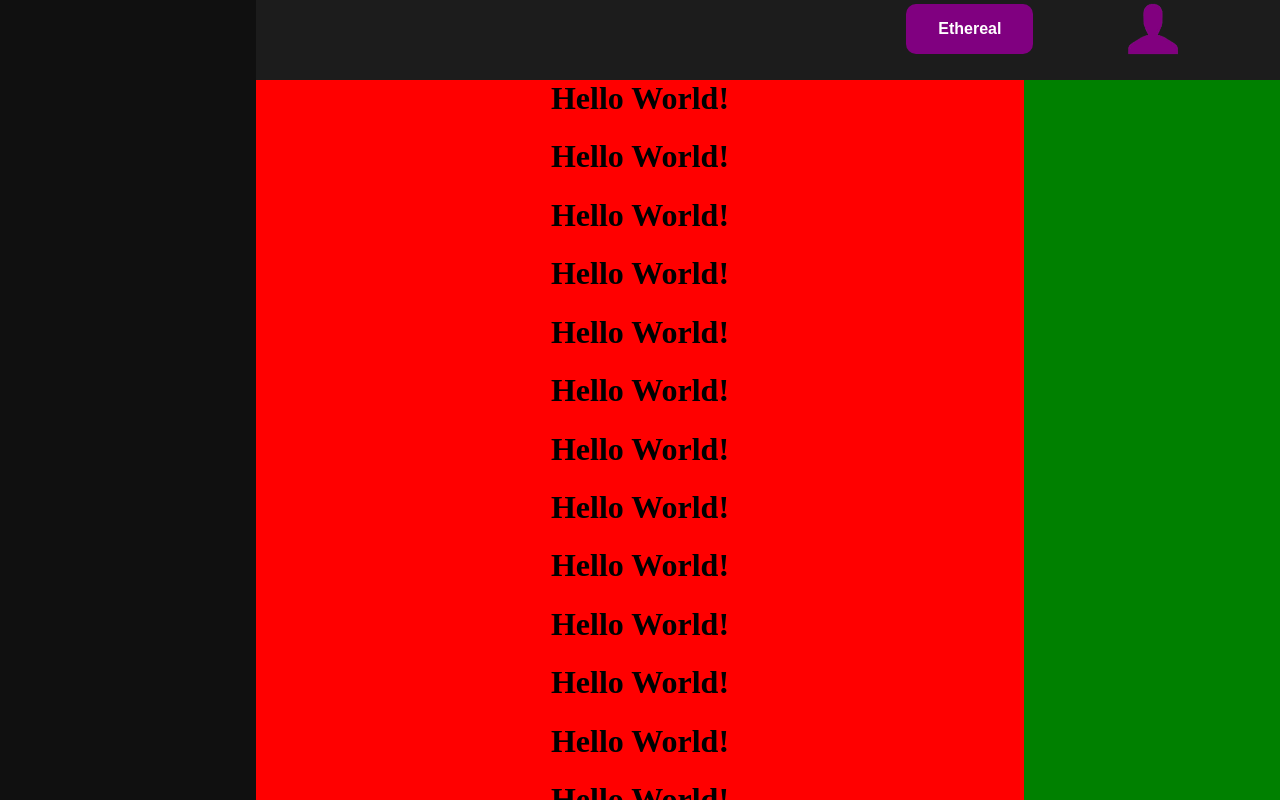
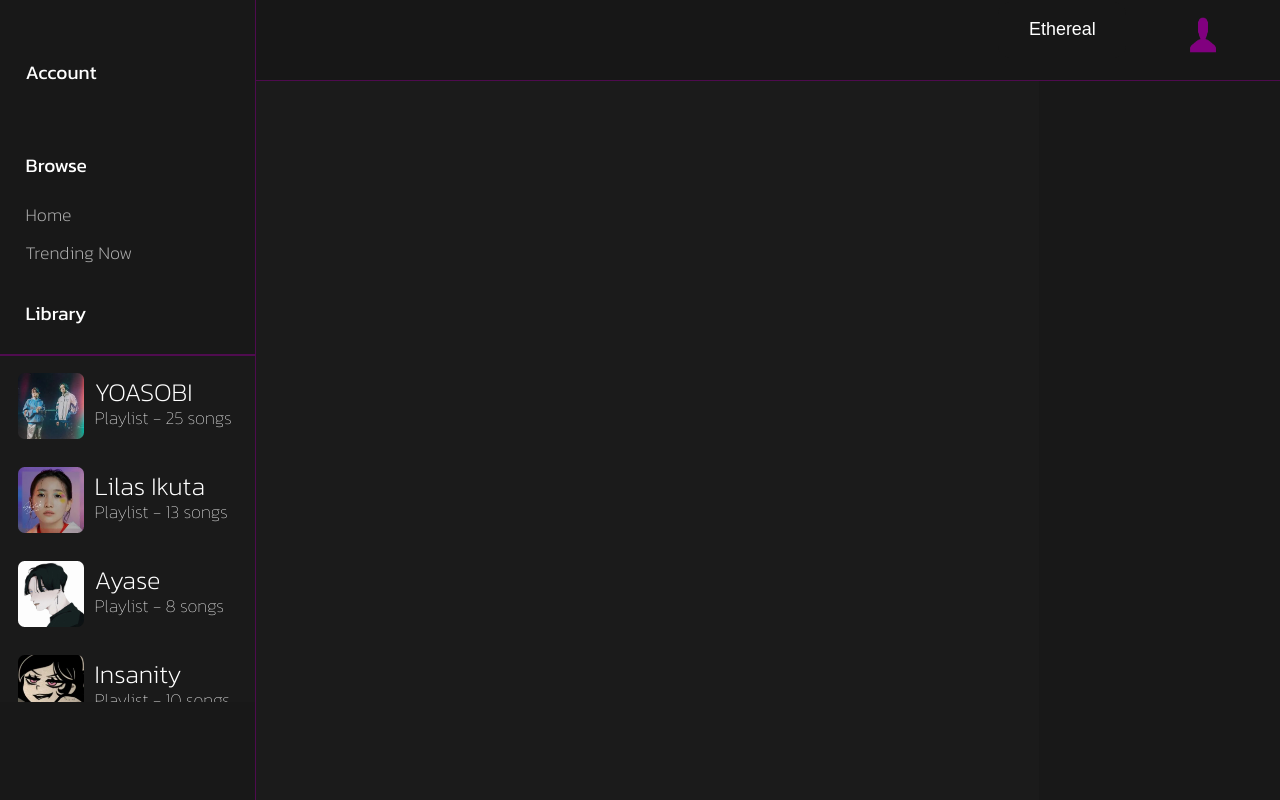
Before and after one commit to ThisIs-RJP/Astral, a Django app: page / in a window 1280 px wide. Run offline with Django 5.2, Linux system fonts and the light colour scheme.

Commit message:
Finished sidebar

```diff
--- a/static/css/css.css
+++ b/static/css/css.css
@@ -1,20 +1,29 @@
+/* ######################################### DEFAULT SETTINGS  */
 html {
     background-color: black;
+    font-family: "Kanit", sans-serif;
+    font-weight: 200;
+    font-style: normal;
 }
 
 body {
     margin: 0;
 }
 
-h1 {
+/* h1 {
     color: white;
-}
+    font-size: 1vw;
+} */
+/* ######################################### DEFAULT SETTINGS  */
+
+/* ######################################### Box Dividers  */
 
 .libraryBlock {
-    background-color: rgb(16, 16, 16);
+    background-color: rgb(24, 24, 24);
     /* background-color: red;  */
     /* For testing */
     width: 20vw;
+    border-right: 1px solid rgba(128, 0, 128, 0.521);
     height: 100vh;
 }
 
@@ -24,61 +33,179 @@ h1 {
     background-color: black;
 }
 
+/* ######################################### Box Dividers  */
+
+/* ######################################### 1st Box Dividers */
+
+.libraryTitle {
+    font-size: 1.5vw;
+    font-weight: 400;
+}
+
+.browse {
+    color: white;
+    font-size: 2vw;
+    margin-top: 10vh;
+    font-weight: 100;
+    margin-left: 1vw;
+    margin-right: 1vw;
+    padding: 1vw;
+    /* border: 2px solid rgba(128, 0, 128, 0.315); */
+    border-radius: 1vw;
+}
+
+.browse a {
+    color: rgb(175, 175, 175);
+    font-size: 70%;
+    font-weight: 200;
+    transition: 0.3s;
+}
+
+.browse a:hover {
+    color: white;
+}
+
+.library::-webkit-scrollbar {
+    display: none;
+}
+
+.library {
+    border-top: 2px solid rgba(128, 0, 128, 0.521);
+    width: 100%;
+    height: 43.3vh;
+    background-color: rgb(26, 26, 26);
+    /* background-color: blue; */
+    text-align: left;
+    /* Removing Scroll Bar */
+    overflow-x: hidden;
+    -ms-overflow-style: none;  /* IE and Edge */
+    scrollbar-width: none;  /* Firefox */
+}
+
+.playlists {
+    color: white;
+    font-size: 2vw;
+    /* background-color: red; */
+    /* background-color: red; */
+    margin: 3%;
+    display: flex;
+    padding: 4%;
+    transition: 0.3s;
+    border-radius: 1vw;
+}
+
+.playlists:hover {
+    background-color: rgb(35, 35, 35);
+}
+
+.playlists img {
+    display: flex;
+    width: 30%;
+    height: 30%;
+    border-radius: 10%;
+}
+
+.playlistDetail {
+    margin-left: 5%;
+    /* display: flex; */
+    justify-content: center;
+    align-items: center;
+}
+
+.playlistDetail section {
+    margin-top: 0%;
+    font-weight: 100;
+    line-height: 80%;
+    font-size: 70%;
+}
+/*
+.middleDiv {
+    background-color: rgb(27, 27, 27);
+    width: 65vw;
+    height: 100vh;
+    overflow-x: hidden;
+    text-align: center;
+    -ms-overflow-style: none;
+    scrollbar-width: none;
+} */
+
+/* ######################################### 1st Box Dividers */
+
+/* ######################################### 2nd Box Contents */
 .navbar {
-    background-color: rgb(28, 28, 28);
+    /* background-color: rgb(28, 28, 28); */
+    background-color: rgb(23, 23, 23);
     font-size: 200%;
     align-items: center;
+    text-align: center;
     justify-content: center;
-    top: 0;
-
     position: fixed;
-    width: 80vw;
+    width: 85vw;
     height: 10vh;
+    border-bottom: 1px solid rgba(128, 0, 128, 0.521);
 }
 
 .navbarContents {
+    margin-top: 0vh;
     display: flex;
     justify-content: right;
-    padding-right: 10%;
+    align-items: center;
+    padding-right: 10vw;
 }
 
 .btn {
-    background-color: purple;
+    background-color: rgb(23, 23, 23);
+    height: 7vh;
+    width: 10vw;
     border: none;
     color: white;
-    padding: 16px 32px;
+    /* padding: 16px 32px; */
     text-align: center;
-    font-size: 16px;
-    margin: 4px 2px;
+    font-size: 1.4vw;
+    /* margin: 4px 2px; */
     transition: 0.3s;
     font-weight: bolder;
-    border-radius: 10px;
+    border-radius: 1vw;
 }
 
 .btn:hover {
-    background-color: white;
-    color: purple;
+    background-color: purple;
+    color: white;
 }
 
 #userIcon {
-    margin-left: 10%;
-    width: 50px;
+    margin-left: 5vw;
+    width: 2vw;
+    height: 5vh;
+    margin-top: 1.5vh;
+}
+
+.middleDiv::-webkit-scrollbar {
+    display: none;
 }
 
 .middleDiv {
-    background-color: red;
-    width: 60vw;
+    background-color: rgb(27, 27, 27);
+    /* background-color: red; */
+    width: 65vw;
     height: 100vh;
     overflow-x: hidden;
-    overflow-y: auto;
+    /* overflow-y: auto; */
     text-align: center;
+
+    /* Removing Scroll Bar */
+    -ms-overflow-style: none;  /* IE and Edge */
+    scrollbar-width: none;  /* Firefox */
 }
 
 .lastBox {
-    background-color: green;
+    background-color: rgb(24, 24, 24);
+    /* background-color: green; */
     width: 20vw;
     height: 100vh;
 }
+/* ######################################### 2nd Box Contents */
+
 /* .middleDiv {
     background-color: #fed9ff;
     width: 600px;
--- a/templates/templates/index.html
+++ b/templates/templates/index.html
@@ -1,7 +1,11 @@
 <!DOCTYPE html>
 
 <!-- ############## Font Choice from Google ########################## -->
+<link rel="preconnect" href="https://fonts.googleapis.com">
+<link rel="preconnect" href="https://fonts.gstatic.com" crossorigin>
+<link href="https://fonts.googleapis.com/css2?family=Kanit:ital,wght@0,100;0,200;0,300;0,400;0,500;0,600;0,700;0,800;0,900;1,100;1,200;1,300;1,400;1,500;1,600;1,700;1,800;1,900&display=swap" rel="stylesheet">
 <!-- ############## Font Choice from Google ########################## -->
+
 <!-- ############## MAIN CODE FOR index.html ########################## -->
 
 <html>
@@ -12,7 +16,78 @@
     <body>
         <div style="display: flex;">
             <div class="libraryBlock">
-                <br>
+                <div class="browse" style="margin-top: 4vh;">
+                    <h1 class="libraryTitle" style="margin-bottom: 8vh">
+                        Account
+                    </h1>
+                    <h1 class="libraryTitle">
+                        Browse
+                    </h1>
+                    <a>
+                        Home
+                    </a>
+                    <br>
+                    <a>
+                        Trending Now
+                    </a>
+                </div>
+
+                <div class="browse" style="margin-top: -1vh;">
+                    <h1 class="libraryTitle">
+                        Library
+                    </h1>
+                </div>
+
+                <div class="library">
+                    <div class="playlists">
+                        <img src="static/images/yoasobi.jpeg"/>
+                        <div class="playlistDetail">
+                            <p2>YOASOBI</p2>
+                            <br>
+                            <section>
+                                <p3>
+                                    Playlist - 25 songs
+                                </p3>
+                            </section>
+                        </div>
+                    </div>
+                    <div class="playlists">
+                        <img src="static/images/ikura.jpg"/>
+                        <div class="playlistDetail">
+                            <p2>Lilas Ikuta</p2>
+                            <br>
+                            <section>
+                                <p3>
+                                    Playlist - 13 songs
+                                </p3>
+                            </section>
+                        </div>
+                    </div>
+                    <div class="playlists">
+                        <img src="static/images/Ayase.jpg"/>
+                        <div class="playlistDetail">
+                            <p2>Ayase</p2>
+                            <br>
+                            <section>
+                                <p3>
+                                    Playlist - 8 songs
+                                </p3>
+                            </section>
+                        </div>
+                    </div>
+                    <div class="playlists">
+                        <img src="static/images/Ashley.jpg"/>
+                        <div class="playlistDetail">
+                            <p2>Insanity</p2>
+                            <br>
+                            <section>
+                                <p3>
+                                    Playlist - 10 songs
+                                </p3>
+                            </section>
+                        </div>
+                    </div>
+                </div>
             </div>
             <div class="otherBlock">
                 <div class="navbar">
@@ -27,9 +102,12 @@
                             <a href="order"><button class="btn">Ethereal</button></a>
                             <img src="static/images/userIconAstral.png" id="userIcon" />
                         </div>
+
                     </div>
                     <div style="display: flex;">
                         <div class="middleDiv">
+
+                            <!-- <h1 style="color: black;">Hello World!</h1>
                             <h1 style="color: black;">Hello World!</h1>
                             <h1 style="color: black;">Hello World!</h1>
                             <h1 style="color: black;">Hello World!</h1>
@@ -39,19 +117,7 @@
                             <h1 style="color: black;">Hello World!</h1>
                             <h1 style="color: black;">Hello World!</h1>
                             <h1 style="color: black;">Hello World!</h1>
-                            <h1 style="color: black;">Hello World!</h1>
-                            <h1 style="color: black;">Hello World!</h1>
-                            <h1 style="color: black;">Hello World!</h1>
-                            <h1 style="color: black;">Hello World!</h1>
-                            <h1 style="color: black;">Hello World!</h1>
-                            <h1 style="color: black;">Hello World!</h1>
-                            <h1 style="color: black;">Hello World!</h1>
-                            <h1 style="color: black;">Hello World!</h1>
-                            <h1 style="color: black;">Hello World!</h1>
-                            <h1 style="color: black;">Hello World!</h1>
-                            <h1 style="color: black;">Hello World!</h1>
-                            <h1 style="color: black;">Hello World!</h1>
-                            <h1 style="color: black;">Hello World!</h1>
+                            <h1 style="color: black;">Hello World!</h1> -->
 
                         </div>
                         <div class="lastBox">
```
Also changed, not shown: static/images/Ashley.jpg (added), static/images/Ayase.jpg (added), static/images/ikura.jpg (added), static/images/yoasobi.jpeg (added).
